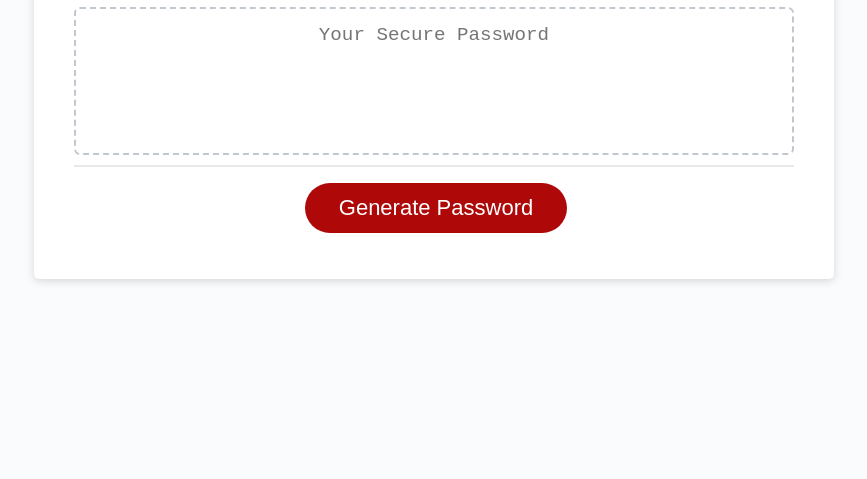
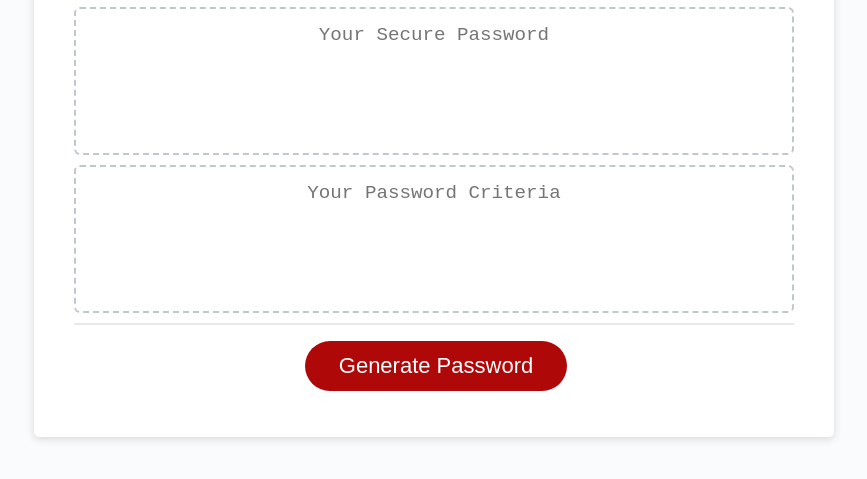
Before and after one commit to dmobrienllc/hw3-password-generator, a plain HTML site: page index.html in a window 1280 px wide. Shown: the part 241-720 px from the top of the page, without its empty margins (206-1073 px from the left). Drawn offline with Linux system fonts and the light colour scheme.

Commit message:
Added display of user choices from object, update css for new textbox id

```diff
--- a/assets/css/style.css
+++ b/assets/css/style.css
@@ -97,7 +97,7 @@ button[disabled] {
   float: right;
 }
 
-#password{
+#password,#password-criteria{
   -webkit-appearance: none;
   -moz-appearance: none;
   appearance: none;
--- a/assets/scripts/main.js
+++ b/assets/scripts/main.js
@@ -24,7 +24,7 @@ function writePassword() {
   var passwordCriteria = document.querySelector("#password-criteria");
 
   passwordText.value = passwordInfoDto.password;
-  //passwordCriteria.value = passwordInfoDto.writeValues();
+  passwordCriteria.value = passwordInfoDto.writeValues();
 }
 
 //Sets up password criteria and returns object
--- a/index.html
+++ b/index.html
@@ -24,14 +24,14 @@
             aria-label="Generated Password"
           ></textarea>
         </div>
-        <!-- <div class="card-body">
+        <div class="card-body">
           <textarea
             readonly
             id="password-criteria"
             placeholder="Your Password Criteria"
             aria-label="Your Password Criteria"
           ></textarea>
-        </div> -->
+        </div>
         <div class="card-footer">
           <button id="generate" class="btn">Generate Password</button>
         </div>
```
